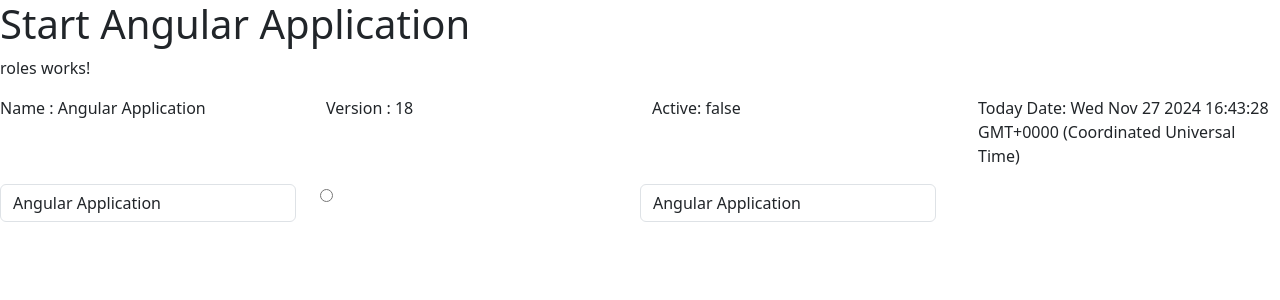
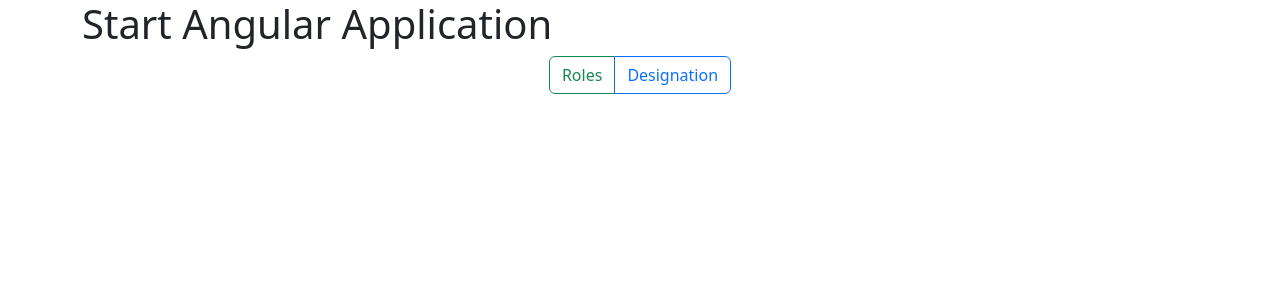
Before and after one commit to ThinzarMayMyat02/Learning_Angular, an Angular app: page / in a window 1280 px wide. Shown: the top 300 px of the page. Built offline with nearby package versions, Linux system fonts and the light colour scheme.

Commit message:
directive learning

```diff
--- a/src/app/app.component.html
+++ b/src/app/app.component.html
@@ -1,3 +1,5 @@
-<h1>Start Angular Application</h1>
+<div class="container">
+  <h1>Start Angular Application</h1>
 
-<app-roles></app-roles>
+  <app-master></app-master>
+</div>
--- a/src/app/app.component.ts
+++ b/src/app/app.component.ts
@@ -1,11 +1,12 @@
 import { Component } from '@angular/core';
 import { RouterOutlet } from '@angular/router';
 import { RolesComponent } from './components/roles/roles.component';
+import { MasterComponent } from './components/master/master.component';
 
 @Component({
   selector: 'app-root',
   standalone: true,
-  imports: [RouterOutlet, RolesComponent],
+  imports: [RouterOutlet, RolesComponent, MasterComponent],
   templateUrl: './app.component.html',
   styleUrl: './app.component.css'
 })
--- a/src/app/app.config.ts
+++ b/src/app/app.config.ts
@@ -2,7 +2,11 @@
 import { provideRouter } from '@angular/router';
 
 import { routes } from './app.routes';
+import { provideHttpClient } from '@angular/common/http';
 
 export const appConfig: ApplicationConfig = {
-  providers: [provideZoneChangeDetection({ eventCoalescing: true }), provideRouter(routes)]
+  providers:
+    [ provideHttpClient(),
+      provideZoneChangeDetection({ eventCoalescing: true }),
+      provideRouter(routes)]
 };
--- /dev/null
+++ b/src/app/components/master/master.component.html
@@ -0,0 +1,21 @@
+
+<div class="row">
+  <div class="col-12 text-center">
+    <div class="btn-group" role="group" aria-label="Basic outlined example">
+      <button type="button" (click)="changeTab('Roles')" class="btn btn-outline-primary"
+        [ngClass]="currentComponent == 'Roles' ? 'btn-outline-primary': 'btn-outline-success' "
+      >Roles</button>
+
+      <button type="button" (click)="changeTab('Designation')" class="btn btn-outline-primary"
+      >Designation</button>
+    </div>
+  </div>
+  </div>
+  <div class="row">
+    <div class="col-12" *ngIf="currentComponent=='Roles'">
+      <app-roles></app-roles>
+    </div>
+    <div class="col-12" *ngIf="currentComponent=='Designation'">
+      <app-designation></app-designation>
+    </div>
+  </div>
--- /dev/null
+++ b/src/app/components/master/master.component.ts
@@ -0,0 +1,19 @@
+import { Component } from '@angular/core';
+import { DesignationComponent } from "../designation/designation.component";
+import { RolesComponent } from "../roles/roles.component";
+import { CommonModule } from '@angular/common';
+
+@Component({
+  selector: 'app-master',
+  standalone: true,
+  imports: [ DesignationComponent, RolesComponent, CommonModule],
+  templateUrl: './master.component.html',
+  styleUrl: './master.component.css'
+})
+export class MasterComponent {
+    currentComponent: string = '';
+
+    changeTab(tabName:string){
+      this.currentComponent = tabName;
+    }
+}
--- a/src/app/components/roles/roles.component.html
+++ b/src/app/components/roles/roles.component.html
@@ -1,16 +1,20 @@
 <p>roles works!</p>
+<!--
 <div class="row">
-  <div class="col-3">
+  <div class="col-5">
     <p>Name : {{name}}</p>
   </div>
-  <div class="col-3">
+  <div class="col-5">
     <p>Version : {{version}}</p>
   </div>
-  <div class="col-3">
+  <div class="col-5">
     <p>Active: {{isActive}}</p>
   </div>
-  <div class="col-3">
+  <div class="col-5">
     <p>Today Date: {{currentDate}}</p>
+  </div>
+  <div class="col-5">
+    <p>{{selectedState}}</p>
   </div>
 
   <div class="row">
@@ -23,5 +27,21 @@
     <div class="col-3">
       <input type="text" [(ngModel)]="name" class="form-control"/>
     </div>
+    <div class="col-3">
+      <select [(ngModel)]="selectedState">
+         <option value="Math">Math</option>
+         <option value="English">English</option>
+         <option value="Physics">Physics</option>
+      </select>
+    </div>
   </div>
-</div>
+
+  <div class="row">
+    <div class="col-3">
+      <button class="btn btn-success" (click)="showWelcomeMsg()">Show welcome</button>
+    </div>
+    <div class="col-3">
+      <button class="btn btn-success" (click)="showAlertMessage(name)">Show message</button>
+    </div>
+  </div>
+</div> -->
--- a/src/app/components/roles/roles.component.ts
+++ b/src/app/components/roles/roles.component.ts
@@ -9,10 +9,20 @@
   styleUrl: './roles.component.css'
 })
 export class RolesComponent {
-  name : String = "Angular Application";
+  name : string = "Angular Application";
   version : number = 18;
   isActive : boolean = false;
   currentDate : Date = new Date();
 
   inputType: string = "radio";
+
+  selectedState: string = '';
+
+  showWelcomeMsg(){
+    alert('Welcome angular tutorial.')
+  }
+
+  showAlertMessage(message: string){
+    alert(message);
+  }
 }
```
Also changed, not shown: src/app/components/master/master.component.css (added), 1 other file (tests, documents, lock files or other folders).
